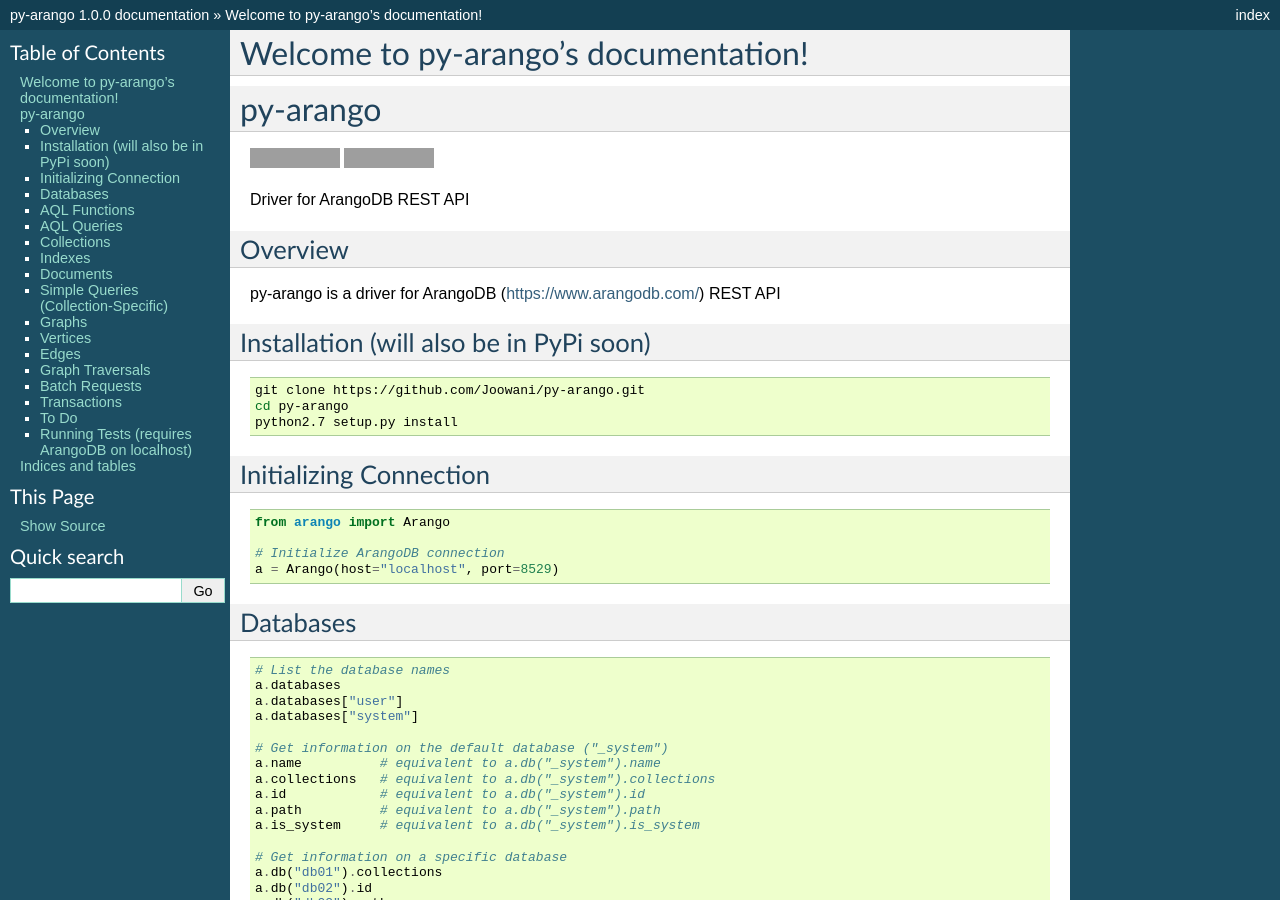
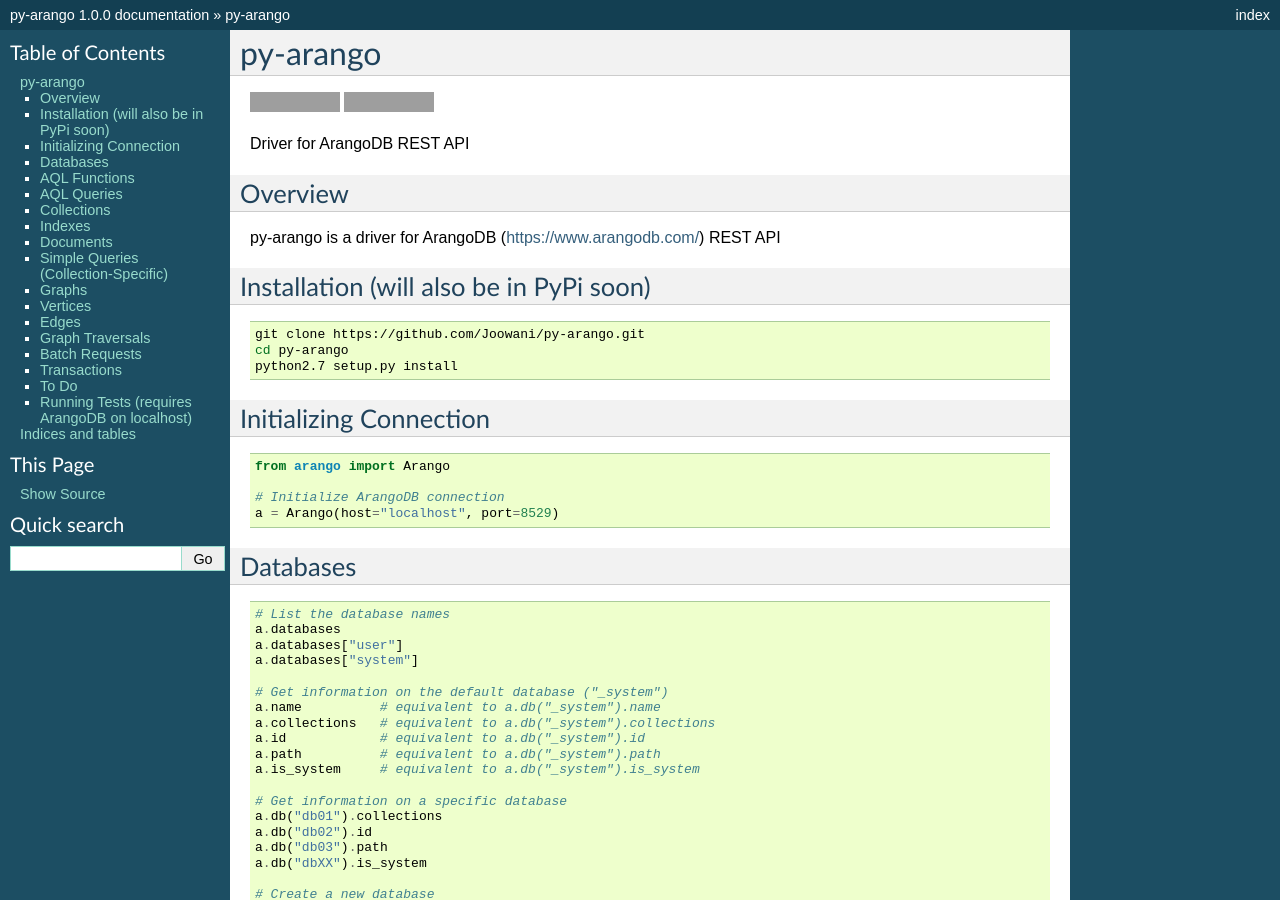
Before and after one commit to arangodb/python-arango, a Sphinx documentation site: the page built from docs/index.rst, in a window 1280 px wide and 900 px high. Built offline with Sphinx 7.4.7, drawn with Linux system fonts in a browser that asks for light colours; pages that are not in the unit, such as notebooks, are missing from menus; some of the changed text lies outside the part shown; grey boxes are pictures that could not be loaded.

Commit message:
Update index.rst

```diff
--- a/docs/index.rst
+++ b/docs/index.rst
@@ -3,16 +3,7 @@
    You can adapt this file completely to your liking, but it should at least
    contain the root `toctree` directive.
 
-Welcome to py-arango's documentation!
-=====================================
 .. include:: ../README.rst
-
-Contents:
-
-.. toctree::
-   :maxdepth: 2
-
-
 
 Indices and tables
 ==================
```
